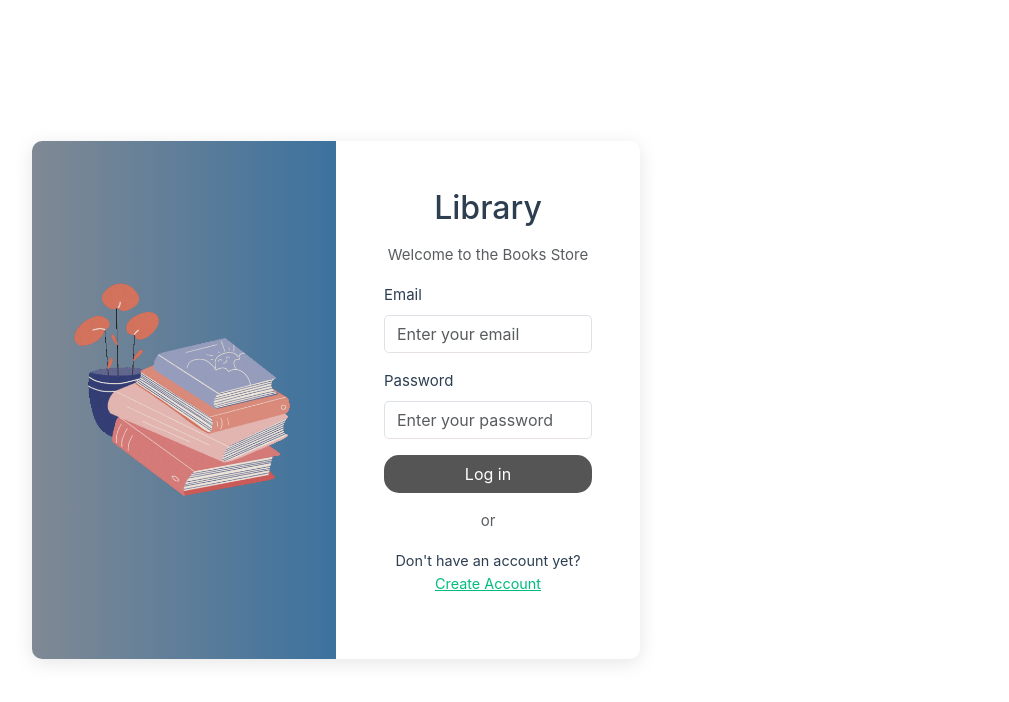
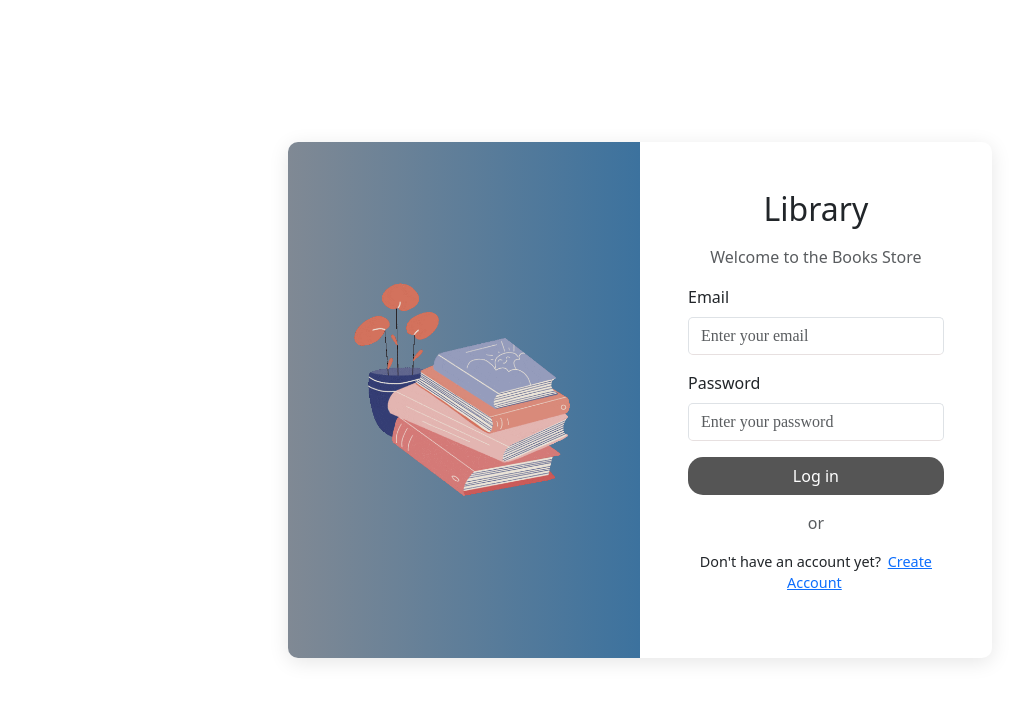
Before and after one commit to Arcgel/book-kept, a Vue app: page /Login in a window 1280 px wide. Shown: the top 702 px of the page, without its empty margins (0-1009 px from the left). Built offline with nearby package versions, Linux system fonts and the light colour scheme.

Commit message:
Fixed Connectivity and Design for Login

```diff
--- a/index.html
+++ b/index.html
@@ -4,10 +4,16 @@
 <head>
   <meta charset="UTF-8">
   <link rel="icon" href="/favicon.ico">
-  <link href="https://cdn.jsdelivr.net/npm/bootstrap@5.3.0/dist/css/bootstrap.min.css" rel="stylesheet" />
   <meta name="viewport" content="width=device-width, initial-scale=1.0">
   <title>Vite App</title>
 
+  <style>
+    body {
+      margin: 0;
+      padding: 0;
+      background-color: white;
+    }
+  </style>
 
 </head>
 
--- a/src/App.vue
+++ b/src/App.vue
@@ -3,17 +3,6 @@
 </script>
 
 <template>
+  <link href="https://cdn.jsdelivr.net/npm/bootstrap@5.3.0/dist/css/bootstrap.min.css" rel="stylesheet" />
   <RouterView />
 </template>
-
-
-<style>
-body {
-  margin: 0;
-  padding: 0;
-  width: 100%;
-  height: 100%;
-  background-color: white;
-  display: flex;
-}
-</style>
--- a/src/assets/main.css
+++ b/src/assets/main.css
@@ -1,9 +1,8 @@
 @import './base.css';
 
 #app {
-  max-width: 1280px;
+  max-width: 1388px;
   margin: 0 auto;
-  padding: 2rem;
   font-weight: normal;
 }
 
@@ -26,10 +25,4 @@ a,
     display: flex;
     place-items: center;
   }
-
-  #app {
-    display: grid;
-    grid-template-columns: 1fr 1fr;
-    padding: 0 2rem;
-  }
 }
--- a/src/views/LoginView.vue
+++ b/src/views/LoginView.vue
@@ -28,7 +28,7 @@
         <div class="text-center my-3 text-muted">or</div>
 
         <p class="text-center link">Don't have an account yet?
-          <a href="#" class="create">Create Account</a>
+          <a href="#" class="create" @click="$router.push('/register')">Create Account</a>
         </p>
       </div>
     </div>
@@ -39,6 +39,13 @@
 </script>
 
 <style scoped>
+body,
+html {
+  margin: 0;
+  font-family: "Segoe UI", sans-serif;
+  background-color: #f7f7f7;
+}
+
 .auth-container {
   max-width: 900px;
   margin: 50px auto;
@@ -75,11 +82,15 @@
 }
 
 .form-control {
+  /* border: none; */
   border-bottom: 1px solid #e7e0e0;
   border-radius: 5px;
   margin-bottom: 15px;
+  font-family: "Times New Roman", Times, serif;
+  box-shadow: none;
   text-align: left;
 }
+
 
 .link {
   font-size: 0.9rem;
@@ -89,6 +100,7 @@
   border-color: #ccc;
   box-shadow: none;
   outline: none;
+
 }
 
 .create {
--- a/src/views/RegisterView.vue
+++ b/src/views/RegisterView.vue
@@ -46,7 +46,8 @@
           <div class="text-center my-3 text-muted" style="font-family: Times New Roman, Times, serif;">or</div>
 
           <p class="text-center link"> If you already have an account
-            <a href="#" class="sign-in" style="font-family: Times New Roman, Times, serif;">Sign in</a>
+            <a href="#" class="sign-in" style="font-family: Times New Roman, Times, serif;"
+              @click="$router.push('/login')">Sign in</a>
           </p>
         </div>
       </div>
```
